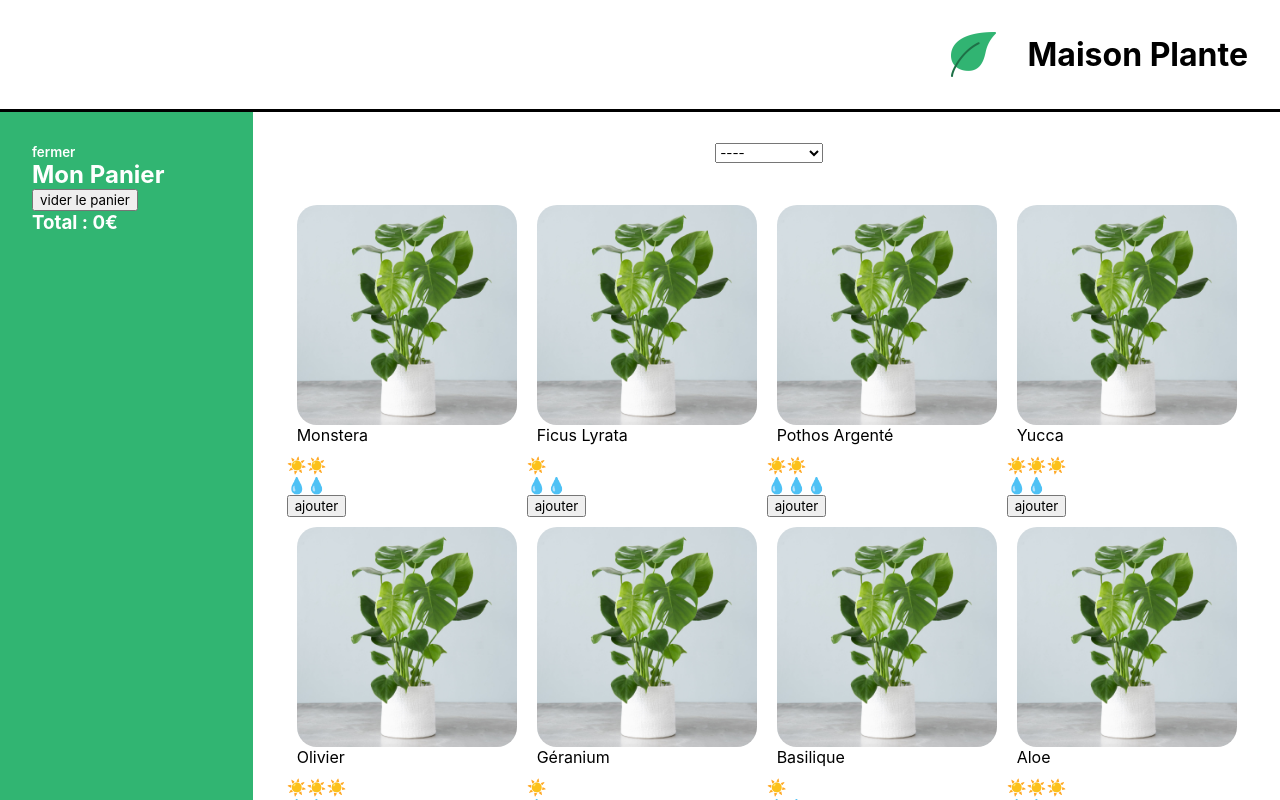
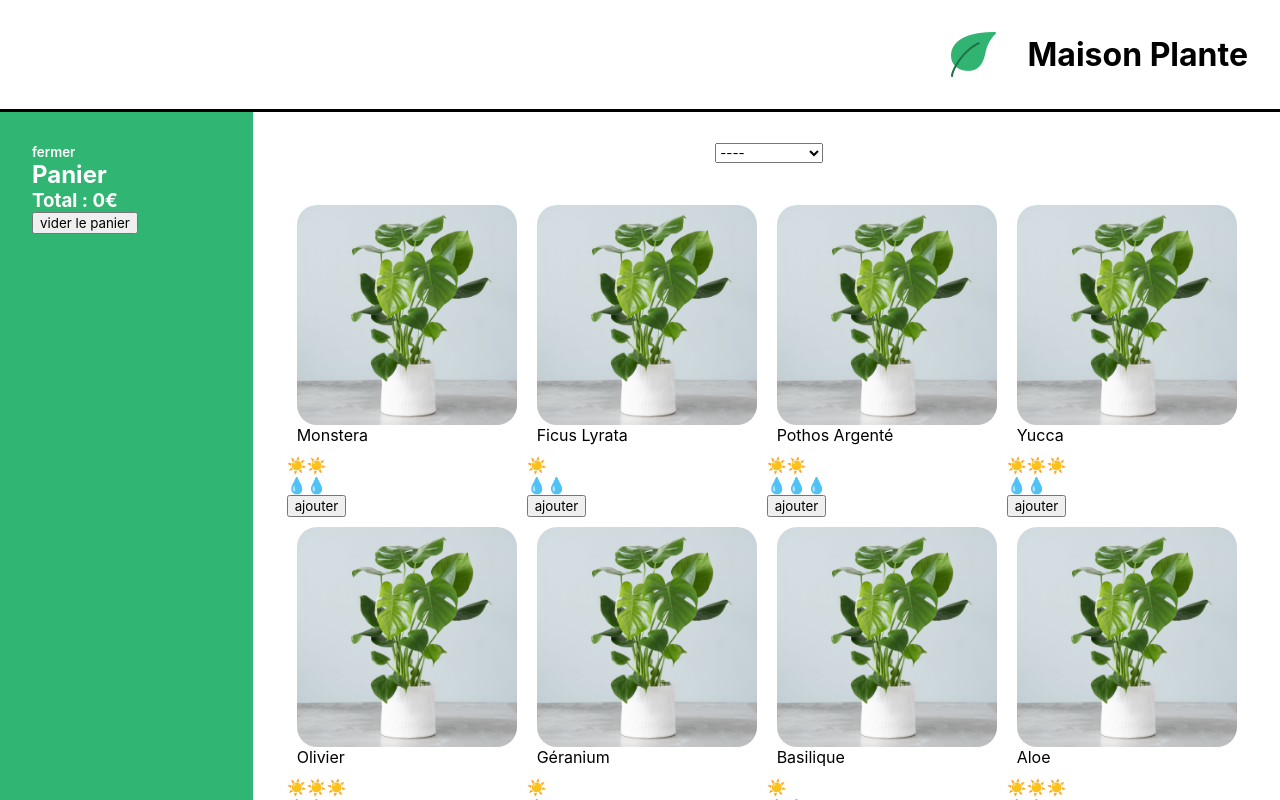
Before and after one commit to chakibaraf/laMaison, a React (Create React App) app: page / in a window 1280 px wide. Shown: the top 800 px of the page. Built offline with nearby package versions, Linux system fonts and the light colour scheme.

Commit message:
fonctionnalité chargement page sauvegarde panier

```diff
--- a/src/components/App.js
+++ b/src/components/App.js
@@ -5,15 +5,27 @@ import Banner from './Banner';
 import ShoppingList from './ShoppingList';
 import logo from '../assets/logo.png'
 import Cart from './Cart';
-import { useState } from 'react';
+import {  useState , useEffect} from 'react';
 import '../styles/Layout.css'
 
 function App() {
-  const [cart , updateCart] = useState([])
+
+  const savedCart = localStorage.getItem('cart');
+  const [cart , updateCart] = useState(savedCart ? JSON.parse(savedCart) : []);
+
+useEffect(()=> {
+
+
+    localStorage.setItem('cart', JSON.stringify(cart));
+
+  },[cart])
+  console.log(cart)
+  console.log()
+
   return (
     <>
     <Banner>
-      <img src={logo} alt="maison plante" srcset="" className='lmj-logo' />
+      <img src={logo} alt="maison plante" srcSet="" className='lmj-logo' />
       <h1 className='lmj-title'>Maison Plante</h1>
     </Banner>
 
--- a/src/components/Cart.js
+++ b/src/components/Cart.js
@@ -1,16 +1,22 @@
-import React from 'react'
+
 import { useState } from 'react';
 import '../styles/Cart.css';
 
+
 export default function Cart({ cart, updateCart }) {
+
+
 
 
 
   const [isOpen, setIsOpen] = useState(true);
 
   const total = cart.reduce(
-    (acc, plantType) => acc + plantType.amount * plantType.price, 0
+    (acc, plantType) => acc + plantType.amount * plantType.price,
+    0
     );
+
+
 
 
 
@@ -18,28 +24,41 @@ export default function Cart({ cart, updateCart }) {
     <div className='lmj-cart'>
 
 
-      <button className='lmj-cart-toggle-button' onClick={() => setIsOpen(false)}>fermer</button>
+      <button
+      className='lmj-cart-toggle-button'
+      onClick={() => setIsOpen(false)}>
+        fermer</button>
 
-      <h2> Mon Panier</h2>
+
+
+
+        <div>
+          <h2>  Panier</h2>
           {cart.map(({ name, price, amount }, index) => (
-        <div key={`${name}-${index}`}>{name} {price}€ * {amount} </div>
+            <div key={`${name}-${index}`}>
+              {name} {price}€ * {amount} </div>
           ))}
 
           <div>
 
 
+          <h3> Total : {total}€</h3>
             <button onClick={() => updateCart([])}>vider le panier</button>
           </div>
-        <h3> Total : {total}€</h3>
         </div>
 
 
 
 
+
+
+</div>
 ) : (
   <div className='lmj-cart-closed'>
 
-      <button className='lmj-cart-toggle-button' onClick={() => setIsOpen(true)}>ouvrir le panier</button>
+      <button className='lmj-cart-toggle-button' onClick={() => setIsOpen(true)}>
+        ouvrir le panier
+        </button>
     </div>
   )
 };
```
Lines whose indentation alone changed are shown as unchanged.
